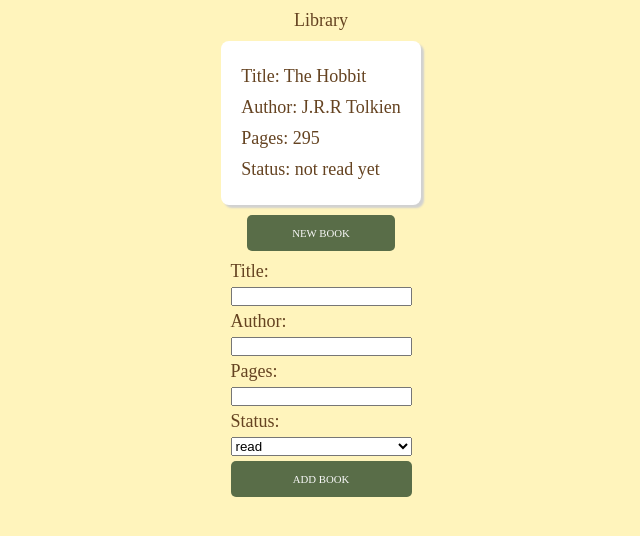
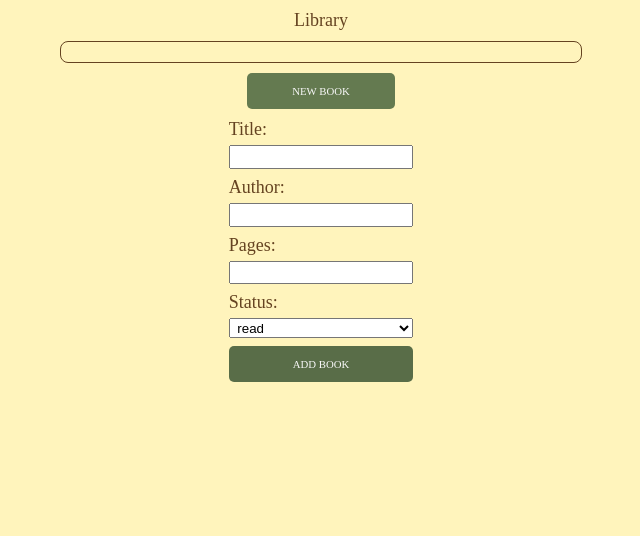
Before and after one commit to rudnam/odin-library, a plain HTML site: page index.html in a window 1280 px wide. Both pictures are taken after a click on the button "NEW BOOK". Shown: the whole page, without its empty margins (319-959 px from the left). Drawn offline with Linux system fonts and the light colour scheme.

Commit message:
Implement add book

```diff
--- a/index.html
+++ b/index.html
@@ -9,23 +9,27 @@
     <title>Library</title>
 </head>
 <body>
+    <main>
         Library
         <div class="container">
         </div>
         <button id="new-book">NEW BOOK</button>
-    <div class="form">
+        <form id="my-form">
+            <div class="warn">* Please fill up all fields</div>
             <label for="title">Title: </label>
-        <input type="text" name="title" id="title">
+            <input type="text" name="title" id="title" required>
             <label for="author">Author: </label>
-        <input type="text" name="author" id="author">
+            <input type="text" name="author" id="author" required>
             <label for="pages">Pages: </label>
-        <input type="number" name="pages" id="pages">
+            <input type="number" name="pages" id="pages" required>
             <label for="read">Status: </label>
             <select name="read" id="read">
                 <option value="true">read</option>
                 <option value="false">not read yet</option>
             </select>
-        <button id="add-book">ADD BOOK</button>
-    </div>
+            <button id="add-book" type="button">ADD BOOK</button>
+        </form>
+    </main>
+
 </body>
 </html>
--- a/scripts/script.js
+++ b/scripts/script.js
@@ -1,40 +1,56 @@
 // script.js
 const container = document.querySelector('.container');
 const newBook = document.querySelector('#new-book');
-const form = document.querySelector('.form');
+const addBook = document.querySelector('#add-book');
+const form = document.querySelector('#my-form');
+const title = document.querySelector('#title');
+const author = document.querySelector('#author');
+const pages = document.querySelector('#pages');
+const read = document.querySelector('#read');
+const warn = document.querySelector('.warn');
 let myLibrary = [];
 
 function Book(title, author, pages, read) {
     this.title = title;
     this.author = author;
     this.pages = pages;
-    this.read = read ? 'read' : 'not read yet';
+    this.read = read === 'true' ? 'read' : 'not read yet';
     this.info = function() {
         return `${this.title} by ${this.author}, ${this.pages} pages, ${this.read}`
     }
 }
 
-function addBookToLibrary(toAdd) {
+function addBookToLibrary() {
+    if (title.value && author.value && pages.value) {
+        const toAdd = new Book(title.value, author.value, pages.value, read.value);
         myLibrary.push(toAdd);
+        displayBooks();
+        warn.style.display = 'none';
+        form.reset();
+    } else {
+        warn.style.display = 'inline';
+    }
+
 }
 
 function displayBooks() {
-    for (book in myLibrary) {
+    while (container.hasChildNodes()) {
+        container.removeChild(container.lastChild);
+    }
+    myLibrary.forEach(function (item) {
         var bookCard = document.createElement('div');
         bookCard.classList.add('card');
-        myLibrary.forEach(function (book) {
         var p1 = document.createElement('p');
         var p2 = document.createElement('p');
         var p3 = document.createElement('p');
         var p4 = document.createElement('p');
-            p1.innerText = `Title: ${book.title}`;
-            p2.innerText = `Author: ${book.author}`;
-            p3.innerText = `Pages: ${book.pages}`;
-            p4.innerText = `Status: ${book.read}`;
+        p1.innerText = `Title: ${item.title}`;
+        p2.innerText = `Author: ${item.author}`;
+        p3.innerText = `Pages: ${item.pages}`;
+        p4.innerText = `Status: ${item.read}`;
         bookCard.append(p1,p2,p3,p4)
+        container.appendChild(bookCard);
     });
-        container.appendChild(bookCard);
-    }
 }
 
 function toggleForm() {
@@ -43,14 +59,10 @@ function toggleForm() {
     } else {
         form.style.display = 'none';
     }
+}
 
-
-}
 // test
 form.style.display = 'none';
-const Hobbit = new Book('The Hobbit', 'J.R.R Tolkien', 295, false);
-console.log(Hobbit.info());
-addBookToLibrary(Hobbit);
-displayBooks();
 
 newBook.addEventListener('click', toggleForm);
+addBook.addEventListener('click', addBookToLibrary);
--- a/styles/style.css
+++ b/styles/style.css
@@ -12,12 +12,29 @@
 }
 
 body {
+    display: flex;
+    justify-content: center;
     min-height: 100%;
+}
+
+main {
+    width: 100%;
     padding: 10px;
-    gap: 10px;
     display: flex;
     flex-direction: column;
     align-items: center;
+    gap: 10px;
+}
+
+.container {
+    width: min(500px,80%);
+    padding: 10px;
+    border: 1px solid #654321;
+    border-radius: 8px;
+    display: grid;
+    grid-template-columns: repeat(auto-fill, minmax(200px, 1fr));
+    gap: 10px;
+
 }
 
 .card {
@@ -30,7 +47,7 @@ body {
     box-shadow: 3px 3px 2px #d1d1d1;
 }
 
-.form {
+#my-form {
     display: flex;
     flex-direction: column;
     gap: 5px;
@@ -48,6 +65,18 @@ button {
     font-size: 0.6rem;
 }
 
-button:hover {
+button:hover, button:focus {
     background-color: #647a50;
 }
+
+.warn {
+    font-size: 0.8rem;
+    color: red;
+    display: none;
+}
+
+input[type=text], input[type=number], select{
+    height: 1.1rem;
+    padding-left: 0.5ch;
+    margin-bottom: 3px;
+}
```
Lines whose indentation alone changed are shown as unchanged.
